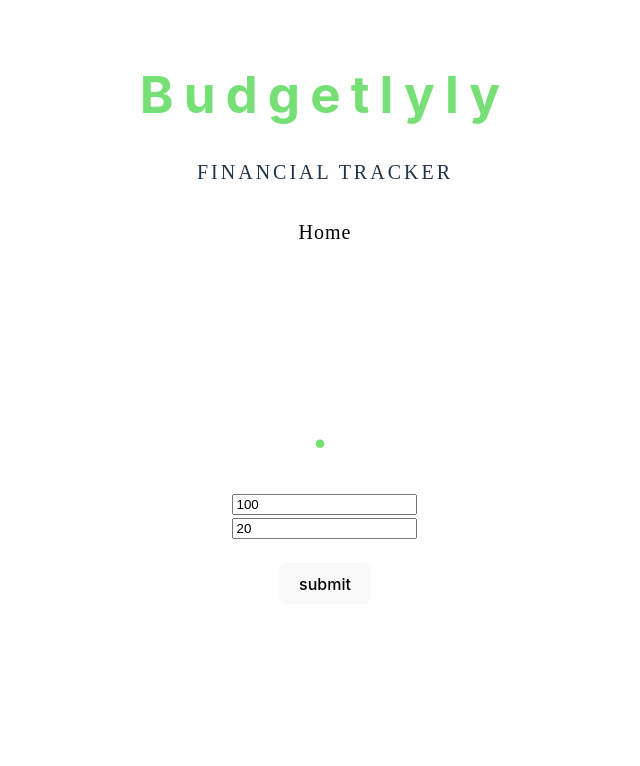
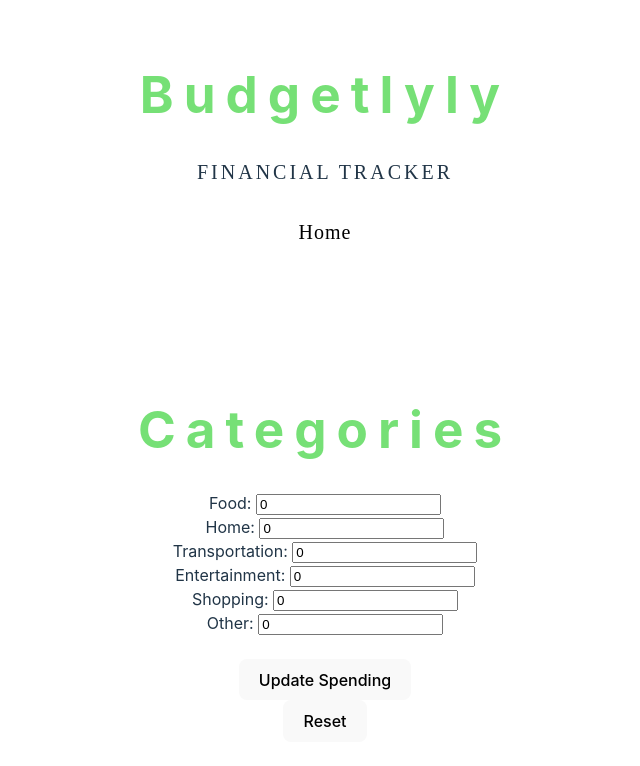
Before and after one commit to Mattmart42/budget_tracker, a React (Vite) app in the folder budget-tracker/: page /Homepage in a window 1280 px wide. Shown: the top 766 px of the page, without its empty margins (315-955 px from the left). Built offline with nearby package versions, Linux system fonts and the light colour scheme; no server answers.

Commit message:
budget categories and firebase stuff

```diff
--- a/budget-tracker/src/components/Homepage.jsx
+++ b/budget-tracker/src/components/Homepage.jsx
@@ -1,32 +1,107 @@
-import { login, logout, loggedInUserDisplayName } from "../services/authService"
+import { login, logout, loggedInUserDisplayName, useAuthentication } from "../services/authService"
 import { useState } from "react";
-
-
-
-export function getUid(){
-  const uid = user.uid;
-  console.log("User ID:", uid);
-}
+import { updateSpending, resetSpending } from "../services/userService";
 
 export function HomePage() {
   const [balance, setBalance] = useState(Number)
   const [budget, setBudget] = useState(Number)
+
+  const [food, setFood] = useState(Number)
+  const [home, setHome] = useState(Number)
+  const [transportation, setTransportation] = useState(Number)
+  const [entertainment, setEntertainment] = useState(Number)
+  const [shopping, setShopping] = useState(Number)
+  const [other, setOther] = useState(Number)
+  const user = useAuthentication()
+  let userId = user ? user.uid : null;
+
   return (
     <div className="homepage">
-      <h1>. </h1>
-      <input value="100" id="balance"></input>
-      <br></br>
-      <input value="20" id="budget"></input>
-      <br></br><br></br>
-      <button onClick="addUserData({ balance, budget });" id="submit">submit</button>
+      <h1>Categories</h1>
+      <article>
+        <form>
+          <div>
+            <label>Food: </label>
+            <input
+              type="number"
+              value={food}
+              onChange={(e) => handleInputChange(e, setFood)}
+            />
+          </div>
+          <div>
+            <label>Home: </label>
+            <input
+              type="number"
+              value={home}
+              onChange={(e) => handleInputChange(e, setHome)}
+            />
+          </div>
+          <div>
+            <label>Transportation: </label>
+            <input
+              type="number"
+              value={transportation}
+              onChange={(e) => handleInputChange(e, setTransportation)}
+            />
+          </div>
+          <div>
+            <label>Entertainment: </label>
+            <input
+              type="number"
+              value={entertainment}
+              onChange={(e) => handleInputChange(e, setEntertainment)}
+            />
+          </div>
+          <div>
+            <label>Shopping: </label>
+            <input
+              type="number"
+              value={shopping}
+              onChange={(e) => handleInputChange(e, setShopping)}
+            />
+          </div>
+          <div>
+            <label>Other: </label>
+            <input
+              type="number"
+              value={other}
+              onChange={(e) => handleInputChange(e, setOther)}
+            />
+          </div>
+        </form>
+        <br></br>
+        <button onClick={() => addUserData({ food, home, transportation, entertainment, shopping, other })} id="submit">Update Spending</button>
+        <br></br>
+        <button onClick={() => resetUserData({ food, home, transportation, entertainment, shopping, other })} id="reset">Reset</button>
+        <br></br>
+      </article>
     </div>
   );
 
-  function addUserData({ balance, budget }) {
-    updateUser({ balance, budget }).then((user) => {
-      setBalance(document.getElementById("balance"))
-      setBudget(budget)
+  function addUserData({ food, home, transportation, entertainment, shopping, other }) {
+    updateSpending({ userId, food, home, transportation, entertainment, shopping, other }).then((user) => {
+      setFood(food);
+      setHome(home);
+      setTransportation(transportation);
+      setEntertainment(entertainment);
+      setShopping(shopping);
+      setOther(other);
     })
   }
 
+  function resetUserData({ food, home, transportation, entertainment, shopping, other }) {
+    resetSpending({ userId, food, home, transportation, entertainment, shopping, other }).then((user) => {
+      setFood(0);
+      setHome(0);
+      setTransportation(0);
+      setEntertainment(0);
+      setShopping(0);
+      setOther(0);
+    })
+  }
+
+  function handleInputChange(event, setter) {
+    const value = event.target.value;
+    setter(value);
+  }
 }
--- a/budget-tracker/src/services/authService.js
+++ b/budget-tracker/src/services/authService.js
@@ -1,7 +1,7 @@
 import { useState, useEffect } from "react"
 import { signInWithPopup, GoogleAuthProvider, signOut } from "firebase/auth"
 import { auth } from "../firebaseConfig"
-import { getFirestore, doc, setDoc } from "firebase/firestore";
+import { getFirestore, doc, setDoc, getDoc } from "firebase/firestore";
 import { db } from "../firebaseConfig"
 
 export function login() {
@@ -28,15 +28,22 @@ export function useAuthentication() {
 
 auth.onAuthStateChanged(async (user) => {
   if (user) {
-      const userRef = doc(db, "users", user.uid);
+    const userRef = doc(db, "users", user.uid);
 
-      // Set initial data if the document doesn't already exist
+    // Check if the user document exists
+    const userDoc = await getDoc(userRef);
+
+    if (!userDoc.exists()) {
+      // Create the document only if it doesn't exist
       await setDoc(userRef, {
-          name: user.displayName || "Anonymous",
-          createdAt: new Date(),
-      }, { merge: true }); // `merge: true` ensures existing data isn't overwritten
-      console.log("User document connected/created!");
+        name: user.displayName || "Anonymous",
+        createdAt: new Date(),
+      });
+      console.log("User document created!");
+    } else {
+      console.log("User document already exists.");
+    }
   } else {
-      console.log("No user signed in.");
+    console.log("No user signed in.");
   }
 });
--- a/budget-tracker/src/services/userService.js
+++ b/budget-tracker/src/services/userService.js
@@ -3,17 +3,72 @@ import {
   collection,
   query,
   getDocs,
+  setDoc,
   addDoc,
   updateDoc,
   orderBy,
   limit,
+  doc,
+  FieldValue,
+  increment,
   Timestamp,
 } from "firebase/firestore"
 import { getAuth, onAuthStateChanged } from "firebase/auth";
 
-export async function updateUser({ userId, balance, weeklyBudget }) {
-    const data = { balance, weeklyBudget, date: Timestamp.now() }
+ export async function updateSpending({ userId, food, home, transportation, entertainment, shopping, other }) {
+
+    const data = { food, home, transportation, entertainment, shopping, other }
     const userRef = doc(db, 'users', userId);
-    const docRef = await setDoc(userRef, { balance: balance, weeklyBudget: weeklyBudget }, { merge: true });
-    return { id: docRef.id, ...data }
+    await updateDoc(userRef, {
+      food: increment(food),
+      home: increment(home),
+      transportation: increment(transportation),
+      entertainment: increment(entertainment),
+      shopping: increment(shopping),
+      other: increment(other)
+  });
   }
+
+  export async function resetSpending({ userId, food, home, transportation, entertainment, shopping, other }) {
+
+    const data = { food, home, transportation, entertainment, shopping, other }
+    const userRef = doc(db, 'users', userId);
+    await updateDoc(userRef, {
+      food: 0,
+      home: 0,
+      transportation: 0,
+      entertainment: 0,
+      shopping: 0,
+      other: 0
+  });
+  }
+
+
+  export function getSpending(userId) {
+    const userRef = doc(db, 'users', userId);
+    userRef.get().then((doc) => {
+      if (doc.exists) {
+        const data = doc.data();
+        console.log("Food Budget:", data.food);
+        console.log("Home Budget:", data.home);
+        console.log("Transportation Budget:", data.transportation);
+        console.log("Food Budget:", data.entertainment);
+        console.log("Food Budget:", data.shopping);
+        console.log("Food Budget:", data.other);
+      } else {
+        console.log("No such document!");
+      }
+    }).catch((error) => {
+      console.error("Error fetching data:", error);
+    });
+  }
+
+export function listenToSpending(userId) {
+  const userRef = doc(db, 'users', userId);
+    userRef.onSnapshot((doc) => {
+      if (doc.exists) {
+        const data = doc.data();
+        updateSpendingUI(data.spending);
+      }
+    });
+  }
```
